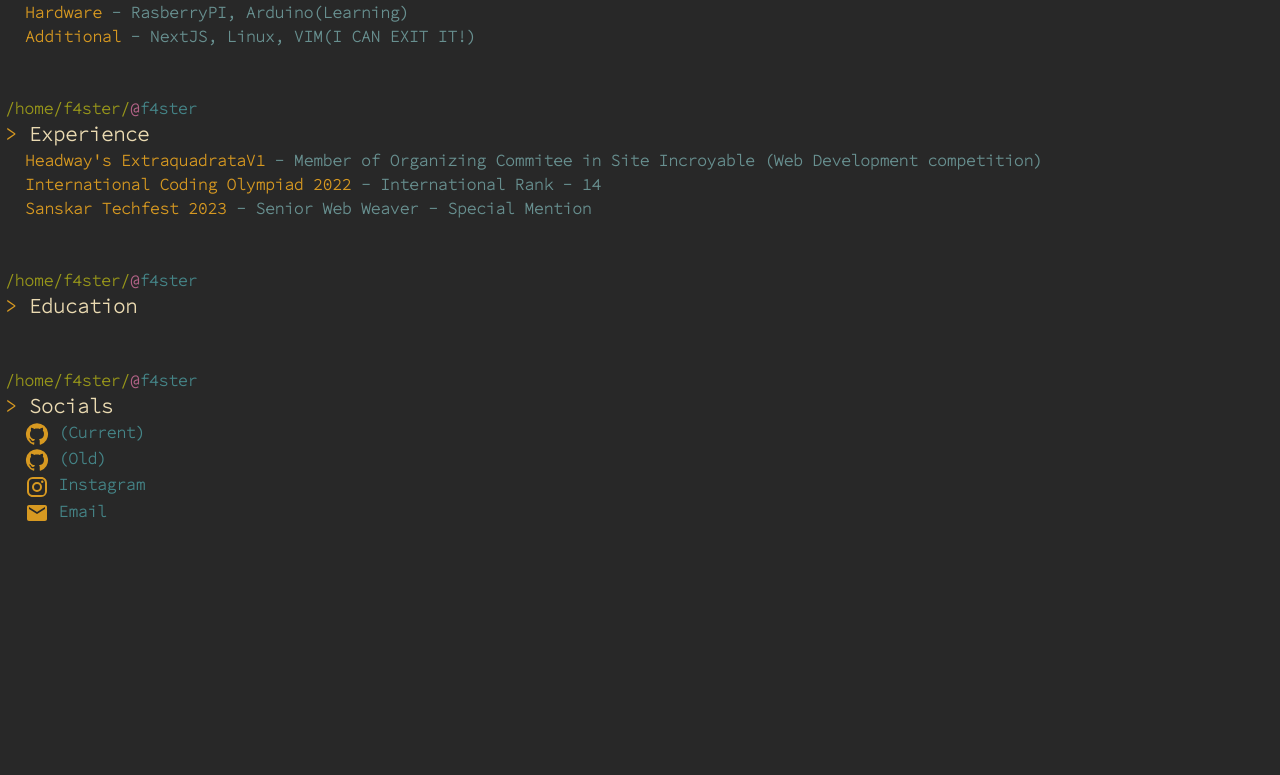
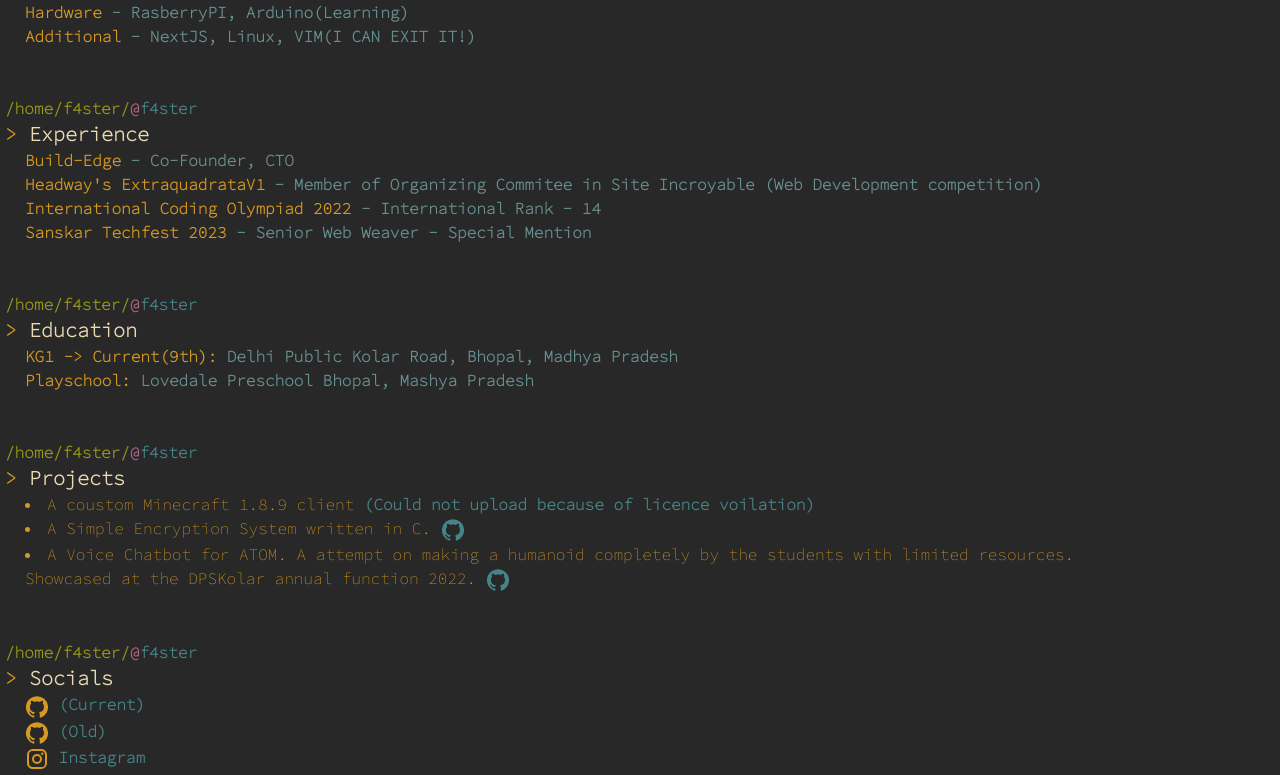
Before and after one commit to Varad-Codes/varadcodes, a React (Vite) app: page / in a window 1280 px wide. Shown: the part 597-1372 px from the top of the page. Before the commit the page ends 1127 px from the top, so only its background shows below. Built offline with nearby package versions, Linux system fonts and the light colour scheme.

Commit message:
Content Update V3 :)

```diff
--- a/src/App.jsx
+++ b/src/App.jsx
@@ -2,6 +2,7 @@
 import Education from "./components/Education"
 import Experience from "./components/Experience"
 import Hero from "./components/Hero"
+import Projects from "./components/Projects"
 import Socials from "./components/Socials"
 import TechStack from "./components/TechStack"
 
@@ -22,6 +23,7 @@
 				<TechStack />
 				<Experience />
 				<Education />
+				<Projects />
 				<Socials />
 			</div>
 		</>
--- a/src/components/Education.jsx
+++ b/src/components/Education.jsx
@@ -4,6 +4,14 @@
     return (
         <>
             <Prompt CMD={"Education"}/>
+
+            <div>
+                <p className="cmd-output">
+                    <p className="text-yellow font-bold">KG1 -{">"} Current(9th): <span className="text-cyan font-bold">Delhi Public Kolar Road, Bhopal, Madhya Pradesh</span></p>
+                    <p className="text-yellow font-bold">Playschool: <span className="text-cyan font-bold">Lovedale Preschool Bhopal, Mashya Pradesh</span></p>
+                </p>
+            </div>
+
             <br />
             <br />
         </>
--- a/src/components/Experience.jsx
+++ b/src/components/Experience.jsx
@@ -5,9 +5,11 @@
         <>
             <Prompt CMD={"Experience"}/>
             <ol className="cmd-output font-bold">
+                <li className='text-cyan'><span className='text-yellow'>Build-Edge</span> - Co-Founder, CTO</li>
                 <li className='text-cyan'><span className='text-yellow'>Headway&#39;s ExtraquadrataV1</span> - Member of Organizing Commitee in Site Incroyable (Web Development competition)</li>
                 <li className='text-cyan'><span className='text-yellow'>International Coding Olympiad 2022</span> - International Rank - 14</li>
                 <li className='text-cyan'><span className='text-yellow'>Sanskar Techfest 2023</span> - Senior Web Weaver - Special Mention</li>
+                {/* TODO : Add more web related projects */}
             </ol>
             <br />
             <br />
--- /dev/null
+++ b/src/components/Projects.jsx
@@ -0,0 +1,21 @@
+import { GitHub } from "@mui/icons-material";
+
+import Prompt from "./ui/Prompt";
+
+const Projects = () => {
+    return (
+        <>
+            <Prompt CMD={"Projects"}/>
+            <div>
+            <p className="cmd-output text-yellow">
+                <li>A coustom Minecraft 1.8.9 client <span className="text-blue font-bold">(Could not upload because of licence voilation)</span></li>
+                <li>A Simple Encryption System written in C. <span className="text-blue"><a href="https://github.com/Varad-Sharma/SSE_ENCRYPTON" target="_blank" ><GitHub /></a></span></li>
+                <li>A Voice Chatbot for ATOM. A attempt on making a humanoid completely by the students with limited resources. <br /> Showcased at the DPSKolar annual function 2022. <a href="https://github.com/Varad-Codes/ATOM-bot" target="_blank" className="text-blue"><GitHub /></a></li>
+            </p>
+            </div>
+            <br /><br />
+        </>
+    );
+}
+
+export default Projects;
--- a/src/components/Socials.jsx
+++ b/src/components/Socials.jsx
@@ -15,7 +15,7 @@
 
                     <li className="text-yellow"><a href="https://instagram.com/f4ster444"> <InstagramIcon /><span className='text-blue'> Instagram</span></a></li>
 
-                    <li className="text-yellow"><a href="varad.code19@gmail.com"> <EmailIcon /> <span className="text-blue"> Email </span> </a></li>
+                    <li className="text-yellow"><a href="mailto:varad.code19@gmail.com"> <EmailIcon /> <span className="text-blue"> Email </span> </a></li>
                 </ol>
             </div>
         </>
--- a/src/index.css
+++ b/src/index.css
@@ -20,6 +20,8 @@
 	/* margin-right: 40%; */
 	padding-right: 25px;
 	padding-left: 20px;
+	text-decoration: none;
+
 }
 @media only screen and (max-width: 730px) {
 	[class=cmd-output] {
```
